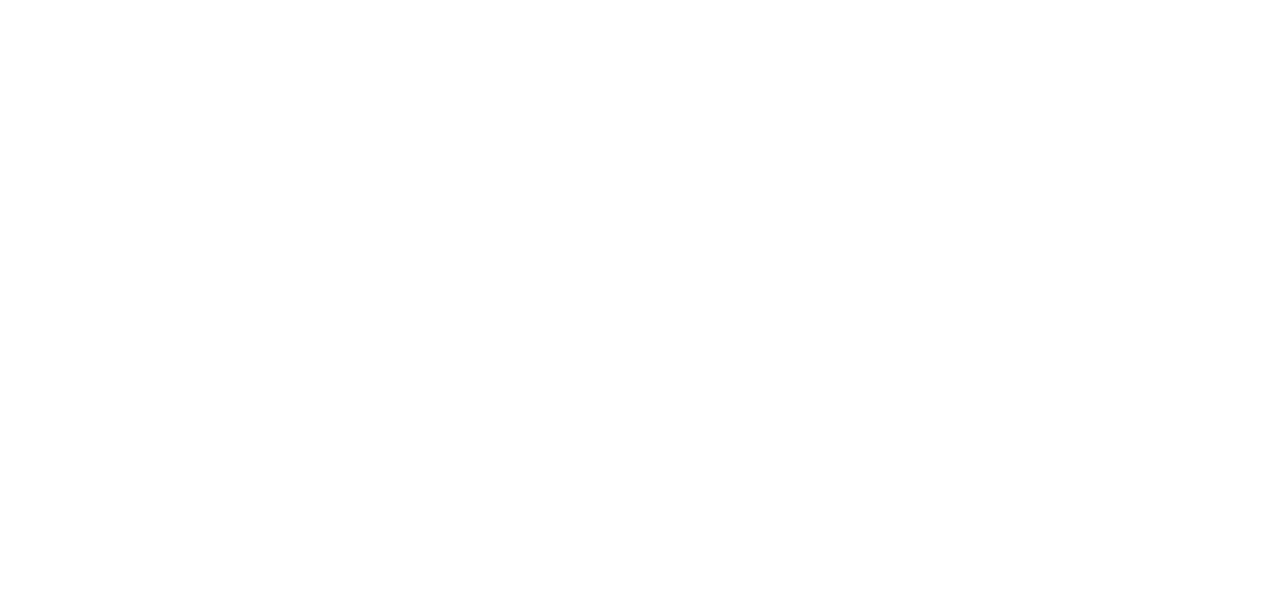
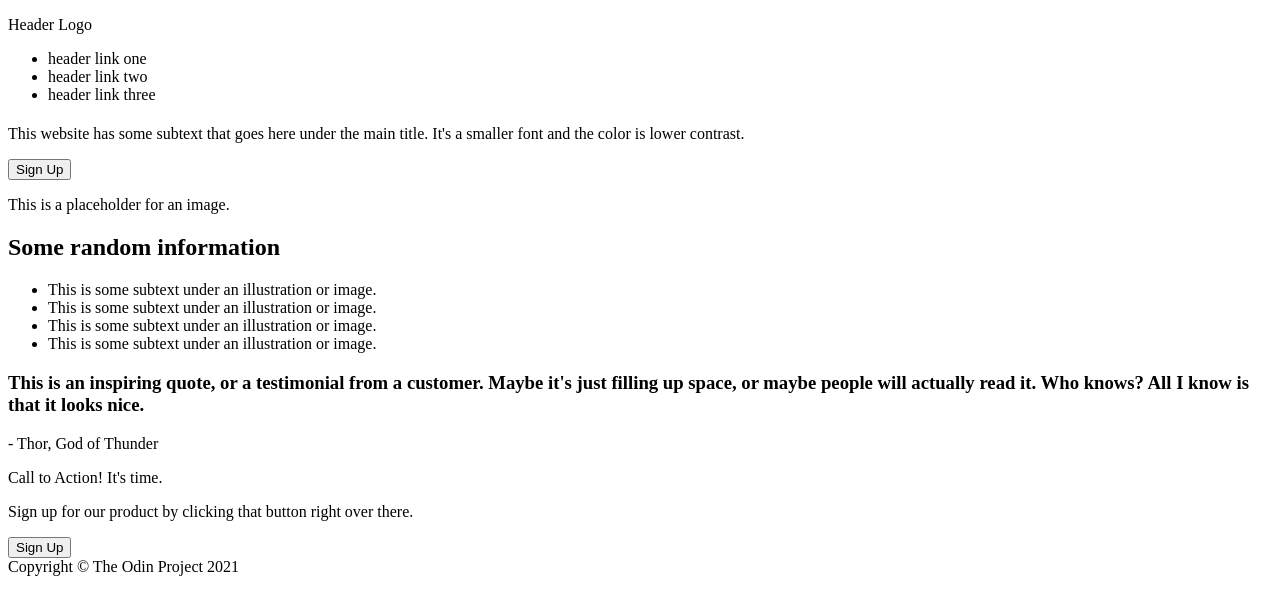
Before and after one commit to jguneratne/landing-page-exercise, a plain HTML site: page index.html in a window 1280 px wide. Drawn offline with Linux system fonts and the light colour scheme.

Commit message:
Update index.html with content

```diff
--- a/index.html
+++ b/index.html
@@ -8,6 +8,49 @@
 
 <body>
 
+    <navbar class="nav">
+       <div class="nav-container">
+            <p class="logo">Header Logo</p>
+            <ul>
+                <li>header link one</li>
+                <li>header link two</li>
+                <li>header link three</li>
+            </ul>
+       </div>
+    </navbar>
+
+    <div class="block-one">
+        <h1 class="Awesome"></h1>
+        <p class="one-text">This website has some subtext that goes here under the main title. It's a smaller font and the color is lower contrast.</p>
+        <button class="sign-up1">Sign Up</button>
+        <p class="box">This is a placeholder for an image.</p>
+    </div>
+
+    <div class="block-two">
+        <h2>Some random information</h2>
+        <div class="block"></div>
+        <ul>
+            <li>This is some subtext under an illustration or image.</li>
+            <li>This is some subtext under an illustration or image.</li>
+            <li>This is some subtext under an illustration or image.</li>
+            <li>This is some subtext under an illustration or image.</li>
+        </ul>
+    </div>
+
+    <div class="block-three">
+        <h3>This is an inspiring quote, or a testimonial from a customer. Maybe it's just filling up space, or maybe people will actually read it. Who knows? All I know is that it looks nice.</h3>
+        <p class="attribution">- Thor, God of Thunder</p>
+    </div>
+
+    <div class="block-four">
+        <p class="action">Call to Action! It's time.</p>
+        <p class="text">Sign up for our product by clicking that button right over there.</p>
+        <button class="sign-up2">Sign Up</button>
+    </div>
+
+    <footer>
+        <div class="footer">Copyright © The Odin Project 2021</div>
+    </footer>
 
 </body>
 
```
